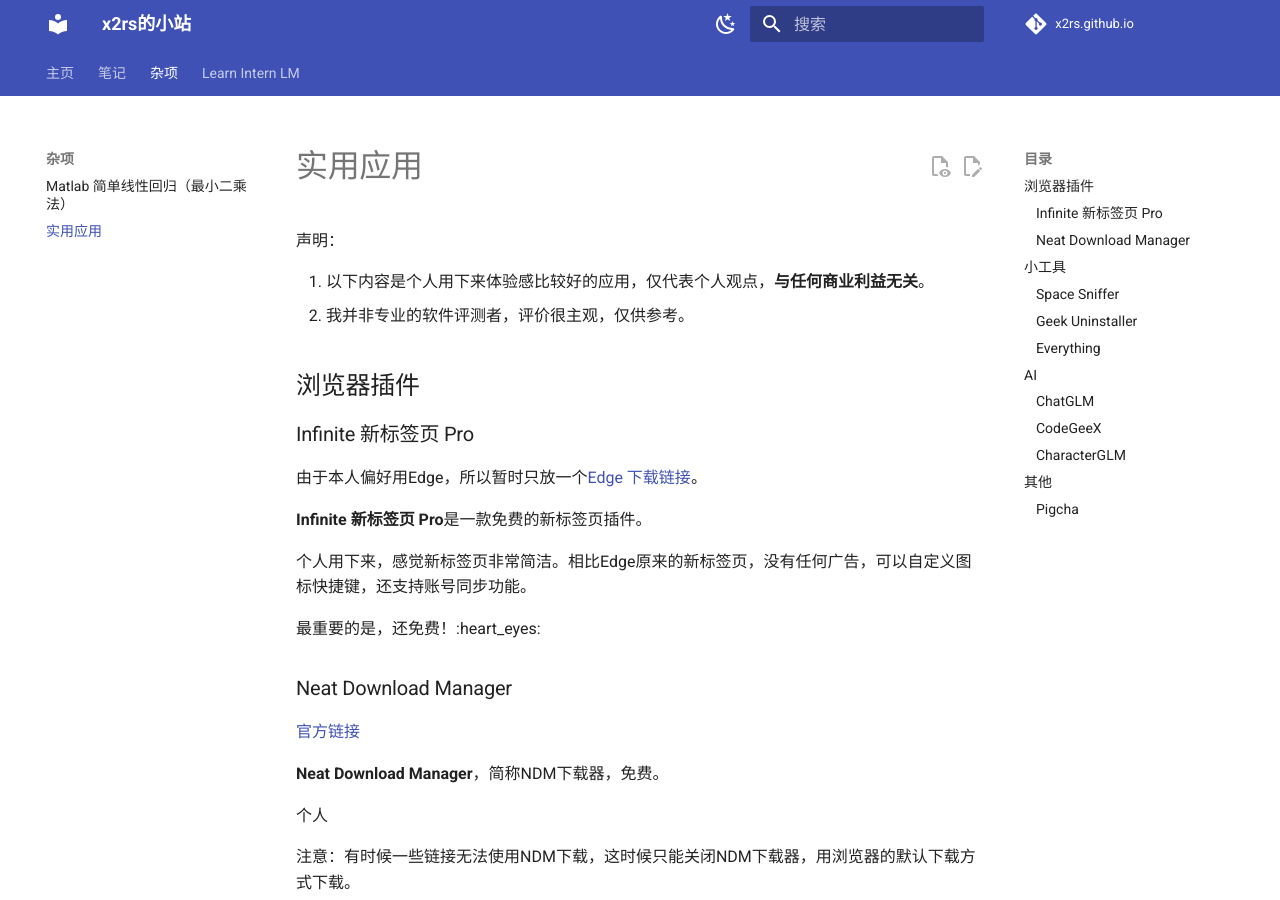
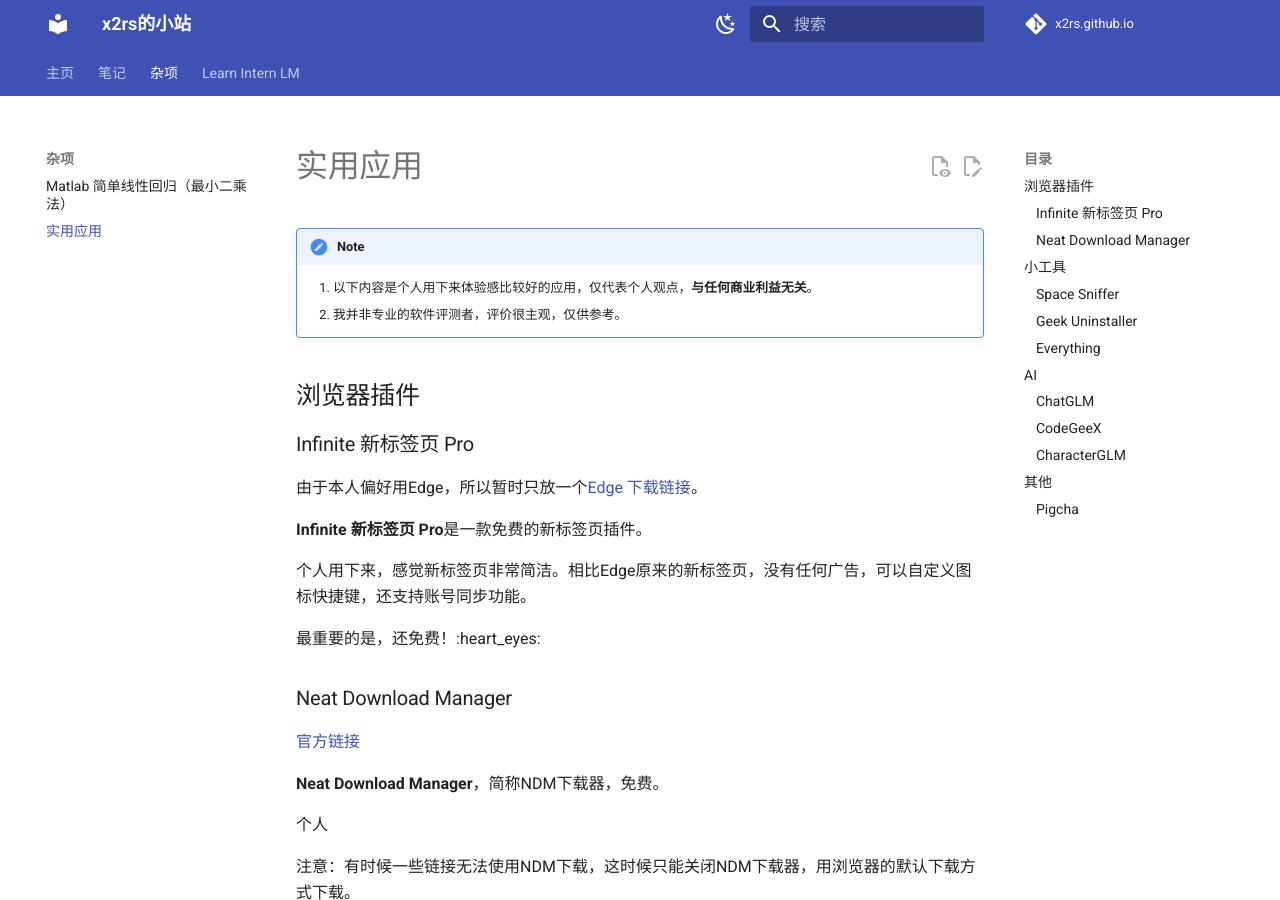
Before and after one commit to x2rs/x2rs.github.io, an MkDocs documentation site: the page built from docs/useful_apps.md, in a window 1280 px wide and 900 px high. Built offline with MkDocs 1.6.1 and Material for MkDocs 9.7.7, drawn with Linux system fonts in a browser that asks for light colours; comment, search, counter and statistics services are not loaded.

```diff
--- a/docs/useful_apps.md
+++ b/docs/useful_apps.md
@@ -1,9 +1,8 @@
 # 实用应用
 
-声明：
-
-1. 以下内容是个人用下来体验感比较好的应用，仅代表个人观点，**与任何商业利益无关**。
-2. 我并非专业的软件评测者，评价很主观，仅供参考。
+!!! note
+    1. 以下内容是个人用下来体验感比较好的应用，仅代表个人观点，**与任何商业利益无关**。
+    2. 我并非专业的软件评测者，评价很主观，仅供参考。
 
 ## 浏览器插件
 
--- a/mkdocs.yml
+++ b/mkdocs.yml
@@ -103,6 +103,8 @@ markdown_extensions:
   # [代码语法高亮]
   # https://squidfunk.github.io/mkdocs-material/reference/code-blocks/#code-blocks
   # https://squidfunk.github.io/mkdocs-material/setup/extensions/python-markdown-extensions/#highlight
+  - admonition
+  - pymdownx.details
   - pymdownx.superfences
   - pymdownx.highlight:
       # 显示行号
```
